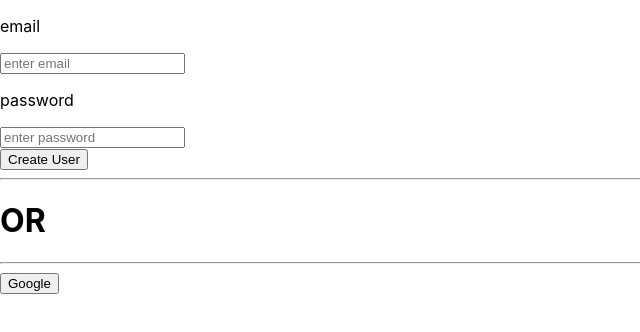
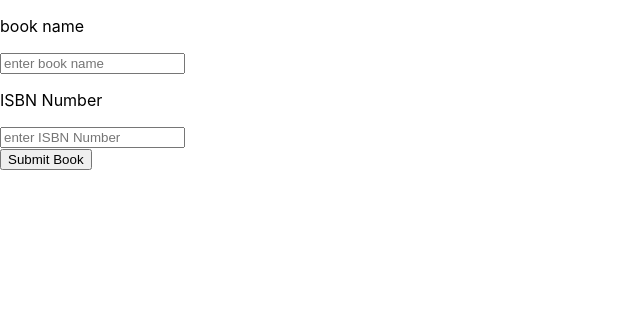
Before and after one commit to Milind-Palaria/bookish-palm-tree, a React (Create React App) app: page /book/list in a window 1280 px wide. Shown: the top 332 px of the page, without its empty margins (0-640 px from the left). Built offline with nearby package versions, Linux system fonts and the light colour scheme; no server answers.

Commit message:
Listing Page Functionality #1

```diff
--- a/src/App.js
+++ b/src/App.js
@@ -1,6 +1,7 @@
 import { Route, Routes } from "react-router-dom";
 import RegisterUser from "./pages/RegisterUser";
 import LoginUser from "./pages/LoginUser";
+import List from "./pages/List";
 
 function App() {
   return (
@@ -8,7 +9,7 @@ function App() {
       <Route path="/" element={<h1>main</h1>} />
       <Route path="/login" element={<LoginUser/>} />
       <Route path="/register" element={<RegisterUser />} />
-      <Route path="/book/list" element={<RegisterUser />} />
+      <Route path="/book/list" element={<List/>} />
 
     </Routes>
   );
--- a/src/pages/List.jsx
+++ b/src/pages/List.jsx
@@ -1,13 +1,21 @@
 import React from 'react'
+import { useState } from 'react'
 
 const List = () => {
+const [name,setName]=useState("")
+const [isbnNumber,setIsbnNumber]=useState("")
+const [price,setPrice]=useState("")
+const [coverPic,setCoverPic]=useState("")
+
+const handleSubmit = ()=>{}
+
   return (
     <div>
-    <p>email</p><input type="text" placeholder='enter email' onChange={(e) => { setEmail(e.target.value) }} value={email} />
+    <p>book name</p><input type="text" placeholder='enter book name' onChange={(e) => { setName(e.target.value) }} value={name} />
     <br />
-    <p>password</p><input type="password" placeholder='enter password' onChange={(e) => { setPass(e.target.value) }} value={pass} />
+    <p>ISBN Number</p><input type="text" placeholder='enter ISBN Number' onChange={(e) => { setIsbnNumber(e.target.value) }} value={isbnNumber} />
     <br />
-    <button onClick={createUser}>Login User</button>
+    <button onClick={handleSubmit}>Submit Book</button>
 </div>
   )
 }
--- a/src/pages/LoginUser.jsx
+++ b/src/pages/LoginUser.jsx
@@ -20,7 +20,7 @@ const LoginUser = () => {
       }
     }, [firebase,navigate])
 
-    console.log(firebase)
+    // console.log(firebase)
     // console.log(firebase);
     return (
         <div>
```
